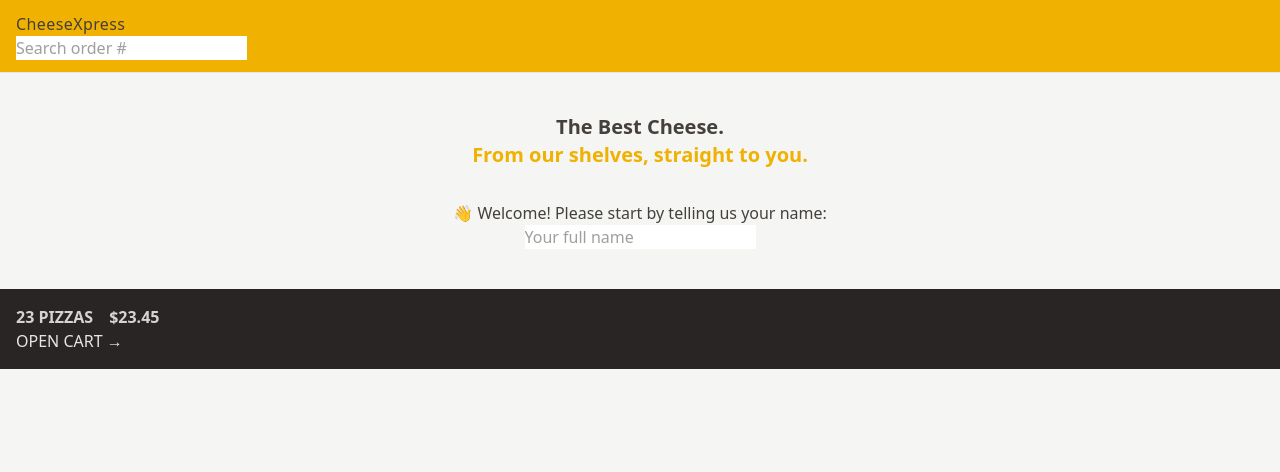
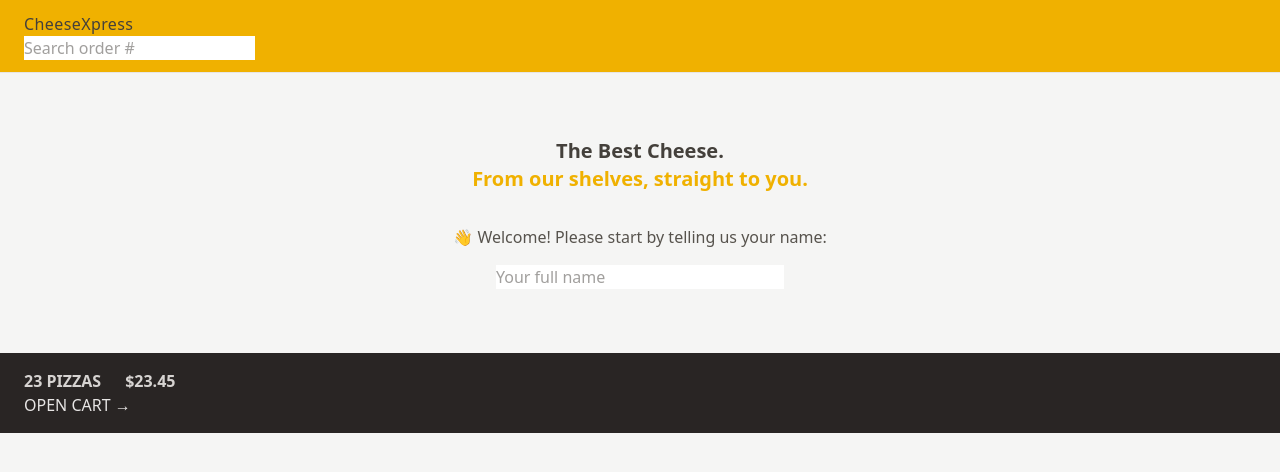
Before and after one commit to pooja-pimpalshende/cheeseXpress, a React (Vite) app: page / in a window 1280 px wide. Shown: the top 472 px of the page. Built offline with nearby package versions, Linux system fonts and the light colour scheme.

Commit message:
Added some responsiveness

```diff
--- a/src/features/cart/CartOverview.jsx
+++ b/src/features/cart/CartOverview.jsx
@@ -2,8 +2,8 @@ import { Link } from '@tanstack/react-router';
 
 function CartOverview() {
   return (
-    <div className="bg-stone-800 p-4 text-stone-200 uppercase">
-      <p className="space-x-4 font-semibold text-stone-300">
+    <div className="bg-stone-800 px-4 py-4 text-sm text-stone-200 uppercase sm:px-6 md:text-base">
+      <p className="space-x-4 font-semibold text-stone-300 sm:space-x-6">
         <span>23 pizzas</span>
         <span>$23.45</span>
       </p>
--- a/src/features/user/CreateUser.jsx
+++ b/src/features/user/CreateUser.jsx
@@ -9,14 +9,16 @@ function CreateUser() {
 
   return (
     <form onSubmit={handleSubmit}>
-      <p>👋 Welcome! Please start by telling us your name:</p>
+      <p className="mb-4 text-sm text-stone-600 md:text-base">
+        👋 Welcome! Please start by telling us your name:
+      </p>
 
       <input
         type="text"
         placeholder="Your full name"
         value={username}
-        className="bg-white"
         onChange={(e) => setUsername(e.target.value)}
+        className="w-72 bg-white"
       />
 
       {username !== '' && (
--- a/src/ui/Header.jsx
+++ b/src/ui/Header.jsx
@@ -4,7 +4,7 @@ import Username from '../features/user/UserName';
 
 function Header() {
   return (
-    <header className="border-b border-stone-200 bg-yellow-500 px-4 py-3 uppercase">
+    <header className="border-b border-stone-200 bg-yellow-500 px-4 py-3 uppercase sm:px-6">
       <Link to="/" className="tracking-wide capitalize">
         CheeseXpress
       </Link>
--- a/src/ui/Home.jsx
+++ b/src/ui/Home.jsx
@@ -2,7 +2,7 @@ import CreateUser from '../features/user/CreateUser';
 
 function Home() {
   return (
-    <div className="my-10 text-center">
+    <div className="my-10 text-center sm:my-16">
       <h1 className="mb-8 text-xl font-semibold">
         The Best Cheese.
         <br />
```
